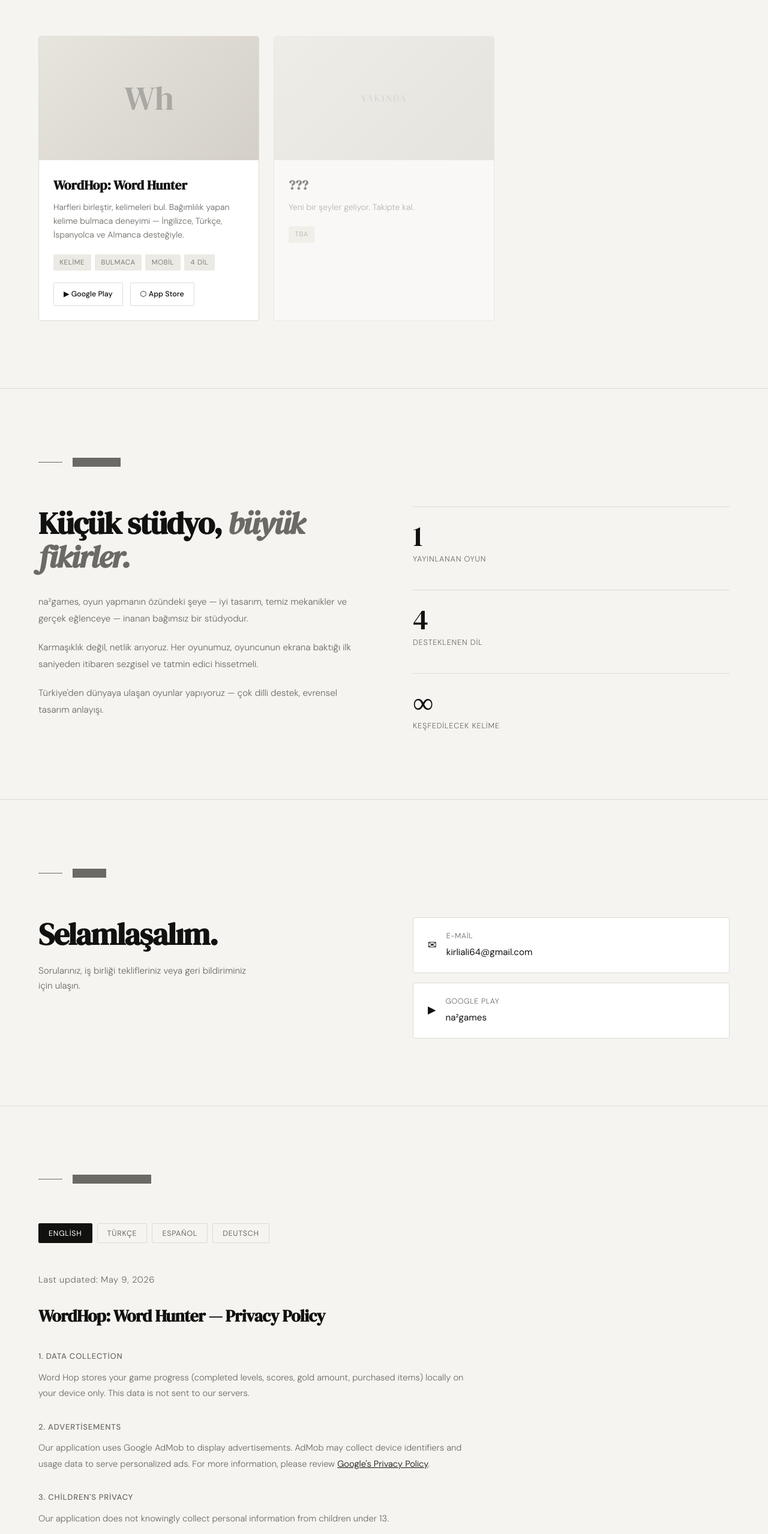
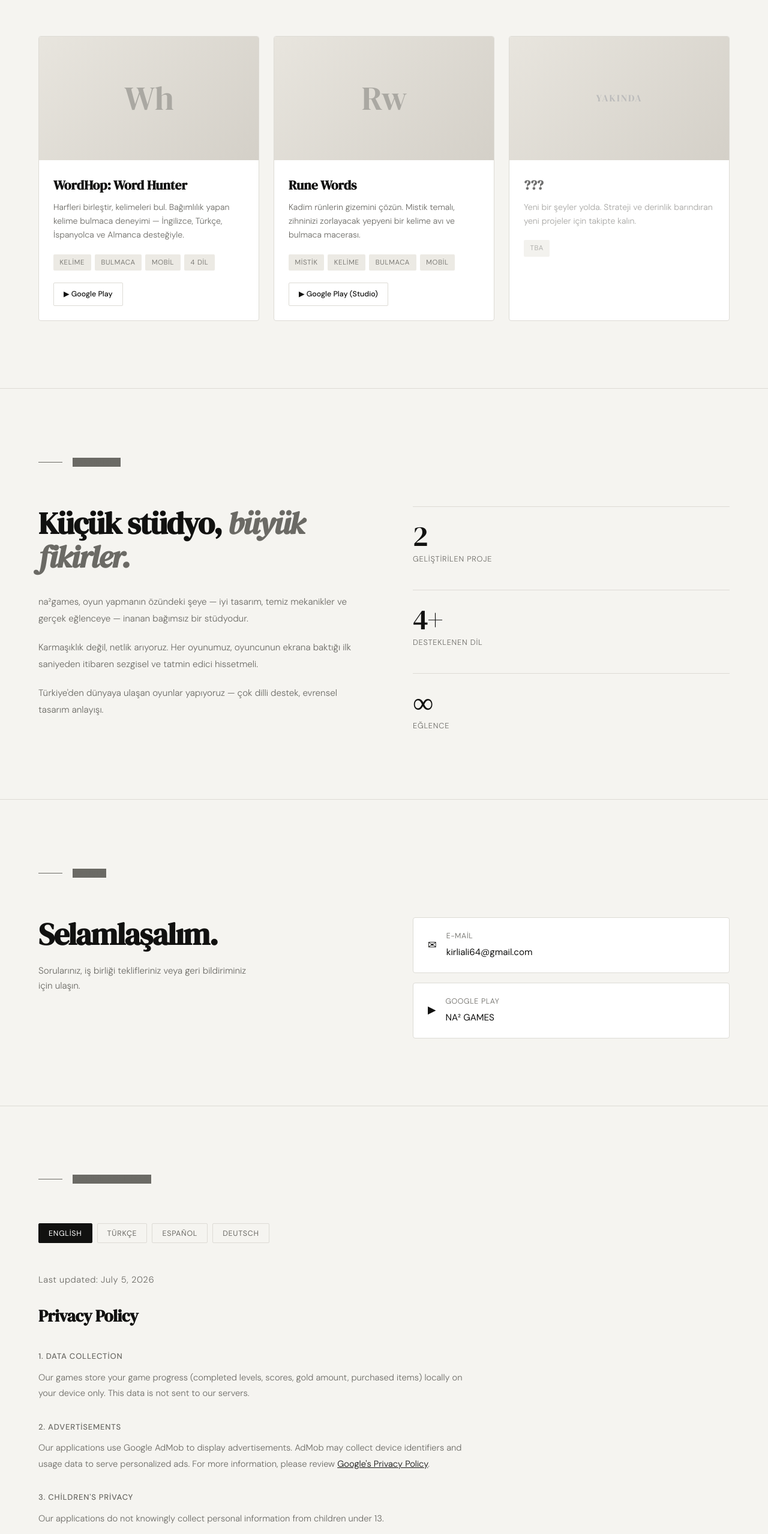
Before and after one commit to na2games/na2games.github.io, a plain HTML site: page index.html in a window 1280 px wide. Shown: the part 936-3493 px from the top of the page at 60% size. Drawn offline with Linux system fonts and the light colour scheme.

Commit message:
Update index.html

```diff
--- a/index.html
+++ b/index.html
@@ -137,6 +137,7 @@
       font-size: 3.5rem; color: #aaa8a2; letter-spacing: -0.02em;
     }
     .game-card-body { padding: 1.5rem; }
+    .game-card-body-soon { opacity: 0.6; }
     .game-card-title {
       font-family: 'DM Serif Display', serif;
       font-size: 1.35rem; margin-bottom: 0.4rem;
@@ -301,6 +302,7 @@
   </p>
   <div class="games-grid">
 
+    <!-- WordHop -->
     <div class="game-card fade-up">
       <div class="game-card-cover">Wh</div>
       <div class="game-card-body">
@@ -316,21 +318,42 @@
           <span class="tag">4 <span data-lang="tr">Dil</span><span data-lang="en">Languages</span></span>
         </div>
         <div class="store-links">
-          <a href="#" class="store-btn">▶ Google Play</a>
-          <a href="#" class="store-btn">⬡ App Store</a>
+          <a href="https://play.google.com/store/apps/details?id=com.na2games.wordhopkelimeavi&hl" target="_blank" rel="noopener" class="store-btn">▶ Google Play</a>
         </div>
       </div>
     </div>
 
-    <div class="game-card fade-up" style="opacity:0.45; pointer-events:none;">
+    <!-- Rune Words -->
+    <div class="game-card fade-up">
+      <div class="game-card-cover">Rw</div>
+      <div class="game-card-body">
+        <h3 class="game-card-title">Rune Words</h3>
+        <p class="game-card-desc">
+          <span data-lang="tr">Kadim rünlerin gizemini çözün. Mistik temalı, zihninizi zorlayacak yepyeni bir kelime avı ve bulmaca macerası.</span>
+          <span data-lang="en">Unravel the mystery of ancient runes. A brand new word hunt and puzzle adventure with a mystical theme to challenge your mind.</span>
+        </p>
+        <div class="game-tags">
+          <span class="tag"><span data-lang="tr">Mistik</span><span data-lang="en">Mystic</span></span>
+          <span class="tag"><span data-lang="tr">Kelime</span><span data-lang="en">Word</span></span>
+          <span class="tag"><span data-lang="tr">Bulmaca</span><span data-lang="en">Puzzle</span></span>
+          <span class="tag"><span data-lang="tr">Mobil</span><span data-lang="en">Mobile</span></span>
+        </div>
+        <div class="store-links">
+          <a href="https://play.google.com/store/apps/developer?id=NA%C2%B2+GAMES" target="_blank" rel="noopener" class="store-btn">▶ Google Play (Studio)</a>
+        </div>
+      </div>
+    </div>
+
+    <!-- Future Game (Coming Soon Placeholder) -->
+    <div class="game-card fade-up">
       <div class="game-card-cover" style="font-size:1rem; color:#bbb; letter-spacing:0.12em; text-transform:uppercase;">
         <span data-lang="tr">Yakında</span><span data-lang="en">Coming Soon</span>
       </div>
-      <div class="game-card-body">
+      <div class="game-card-body game-card-body-soon">
         <h3 class="game-card-title">???</h3>
         <p class="game-card-desc">
-          <span data-lang="tr">Yeni bir şeyler geliyor. Takipte kal.</span>
-          <span data-lang="en">Something new is coming. Stay tuned.</span>
+          <span data-lang="tr">Yeni bir şeyler yolda. Strateji ve derinlik barındıran yeni projeler için takipte kalın.</span>
+          <span data-lang="en">Something new is on the way. Stay tuned for new projects featuring strategy and depth.</span>
         </p>
         <div class="game-tags"><span class="tag">TBA</span></div>
       </div>
@@ -368,16 +391,16 @@
 
     <div class="about-stats">
       <div class="stat-item fade-up">
-        <div class="stat-number">1</div>
-        <div class="stat-label"><span data-lang="tr">Yayınlanan Oyun</span><span data-lang="en">Published Game</span></div>
+        <div class="stat-number">2</div>
+        <div class="stat-label"><span data-lang="tr">Geliştirilen Proje</span><span data-lang="en">Developed Projects</span></div>
       </div>
       <div class="stat-item fade-up">
-        <div class="stat-number">4</div>
+        <div class="stat-number">4+</div>
         <div class="stat-label"><span data-lang="tr">Desteklenen Dil</span><span data-lang="en">Supported Languages</span></div>
       </div>
       <div class="stat-item fade-up">
         <div class="stat-number">∞</div>
-        <div class="stat-label"><span data-lang="tr">Keşfedilecek Kelime</span><span data-lang="en">Words to Discover</span></div>
+        <div class="stat-label"><span data-lang="tr">Eğlence</span><span data-lang="en">Fun</span></div>
       </div>
     </div>
 
@@ -411,11 +434,11 @@
           <span class="contact-value">kirliali64@gmail.com</span>
         </div>
       </a>
-      <a href="https://play.google.com/store/apps/developer?id=na2games" target="_blank" rel="noopener" class="contact-item">
+      <a href="https://play.google.com/store/apps/developer?id=NA%C2%B2+GAMES" target="_blank" rel="noopener" class="contact-item">
         <span class="contact-icon">▶</span>
         <div>
           <span class="contact-label">Google Play</span>
-          <span class="contact-value">na²games</span>
+          <span class="contact-value">NA² GAMES</span>
         </div>
       </a>
     </div>
@@ -439,14 +462,14 @@
 
     <!-- EN -->
     <div class="privacy-section active" id="priv-en">
-      <p class="updated">Last updated: May 9, 2026</p>
-      <h2>WordHop: Word Hunter — Privacy Policy</h2>
+      <p class="updated">Last updated: July 5, 2026</p>
+      <h2>Privacy Policy</h2>
       <h3>1. Data Collection</h3>
-      <p>Word Hop stores your game progress (completed levels, scores, gold amount, purchased items) locally on your device only. This data is not sent to our servers.</p>
+      <p>Our games store your game progress (completed levels, scores, gold amount, purchased items) locally on your device only. This data is not sent to our servers.</p>
       <h3>2. Advertisements</h3>
-      <p>Our application uses Google AdMob to display advertisements. AdMob may collect device identifiers and usage data to serve personalized ads. For more information, please review <a href="https://policies.google.com/privacy" target="_blank">Google's Privacy Policy</a>.</p>
+      <p>Our applications use Google AdMob to display advertisements. AdMob may collect device identifiers and usage data to serve personalized ads. For more information, please review <a href="https://policies.google.com/privacy" target="_blank">Google's Privacy Policy</a>.</p>
       <h3>3. Children's Privacy</h3>
-      <p>Our application does not knowingly collect personal information from children under 13.</p>
+      <p>Our applications do not knowingly collect personal information from children under 13.</p>
       <h3>4. Data Security</h3>
       <p>Game data is stored locally and encrypted on your device to prevent unauthorized access. Internet connection is only used for ad delivery and time validation for daily rewards.</p>
       <h3>5. Contact</h3>
@@ -455,14 +478,14 @@
 
     <!-- TR -->
     <div class="privacy-section" id="priv-tr">
-      <p class="updated">Son güncelleme: 9 Mayıs 2026</p>
-      <h2>WordHop: Word Hunter — Gizlilik Politikası</h2>
+      <p class="updated">Son güncelleme: 5 Temmuz 2026</p>
+      <h2>Gizlilik Politikası</h2>
       <h3>1. Toplanan Veriler</h3>
-      <p>Word Hop, oyun ilerlemenizi (tamamlanan bölümler, puanlar, altın miktarı, satın alınan eşyalar) yalnızca cihazınızda yerel olarak saklar. Bu veriler sunucularımıza gönderilmez.</p>
+      <p>Oyunlarımız, oyun ilerlemenizi (tamamlanan bölümler, puanlar, altın miktarı, satın alınan eşyalar) yalnızca cihazınızda yerel olarak saklar. Bu veriler sunucularımıza gönderilmez.</p>
       <h3>2. Reklamlar</h3>
-      <p>Uygulamamız Google AdMob kullanarak reklam göstermektedir. AdMob, kişiselleştirilmiş reklamlar sunmak için cihaz tanımlayıcıları ve kullanım verilerini toplayabilir. Daha fazla bilgi için <a href="https://policies.google.com/privacy" target="_blank">Google Gizlilik Politikası</a>'nı inceleyiniz.</p>
+      <p>Uygulamalarımız Google AdMob kullanarak reklam göstermektedir. AdMob, kişiselleştirilmiş reklamlar sunmak için cihaz tanımlayıcıları ve kullanım verilerini toplayabilir. Daha fazla bilgi için <a href="https://policies.google.com/privacy" target="_blank">Google Gizlilik Politikası</a>'nı inceleyiniz.</p>
       <h3>3. Çocukların Gizliliği</h3>
-      <p>Uygulamamız 13 yaş altı çocuklardan bilerek kişisel bilgi toplamaz.</p>
+      <p>Uygulamalarımız 13 yaş altı çocuklardan bilerek kişisel bilgi toplamaz.</p>
       <h3>4. Veri Güvenliği</h3>
       <p>Oyun verileri yetkisiz erişimi engellemek amacıyla cihazınızda şifrelenmiş olarak yerel şekilde saklanır. İnternet bağlantısı yalnızca reklam gösterimi ve günlük ödüller için zaman doğrulaması amacıyla kullanılır.</p>
       <h3>5. İletişim</h3>
@@ -471,10 +494,10 @@
 
     <!-- ES -->
     <div class="privacy-section" id="priv-es">
-      <p class="updated">Última actualización: 9 de mayo de 2026</p>
-      <h2>WordHop: Word Hunter — Política de Privacidad</h2>
+      <p class="updated">Última actualización: 5 de julio de 2026</p>
+      <h2>Política de Privacidad</h2>
       <h3>1. Datos Recopilados</h3>
-      <p>Word Hop almacena tu progreso de juego (niveles completados, puntuaciones, cantidad de oro, objetos comprados) únicamente en tu dispositivo. Estos datos no se envían a nuestros servidores.</p>
+      <p>Nuestros juegos almacenan tu progreso de juego (niveles completados, puntuaciones, cantidad de oro, objetos comprados) únicamente en tu dispositivo. Estos datos no se envían a nuestros servidores.</p>
       <h3>2. Publicidad</h3>
       <p>Nuestra aplicación utiliza Google AdMob para mostrar anuncios. AdMob puede recopilar identificadores de dispositivo y datos de uso para mostrar anuncios personalizados. Para más información, consulta la <a href="https://policies.google.com/privacy" target="_blank">Política de Privacidad de Google</a>.</p>
       <h3>3. Privacidad de los Niños</h3>
@@ -487,10 +510,10 @@
 
     <!-- DE -->
     <div class="privacy-section" id="priv-de">
-      <p class="updated">Zuletzt aktualisiert: 9. Mai 2026</p>
-      <h2>WordHop: Word Hunter — Datenschutzerklärung</h2>
+      <p class="updated">Zuletzt aktualisiert: 5. Juli 2026</p>
+      <h2>Datenschutzerklärung</h2>
       <h3>1. Datenerfassung</h3>
-      <p>Word Hop speichert Ihren Spielfortschritt (abgeschlossene Level, Punkte, Goldmenge, gekaufte Gegenstände) ausschließlich lokal auf Ihrem Gerät. Diese Daten werden nicht an unsere Server übermittelt.</p>
+      <p>Unsere Spiele speichern Ihren Spielfortschritt (abgeschlossene Level, Punkte, Goldmenge, gekaufte Gegenstände) ausschließlich lokal auf Ihrem Gerät. Diese Daten werden nicht an unsere Server übermittelt.</p>
       <h3>2. Werbung</h3>
       <p>Unsere App verwendet Google AdMob zur Anzeige von Werbung. AdMob kann Gerätekennungen und Nutzungsdaten erfassen, um personalisierte Anzeigen zu schalten. Weitere Informationen finden Sie in der <a href="https://policies.google.com/privacy" target="_blank">Datenschutzrichtlinie von Google</a>.</p>
       <h3>3. Datenschutz für Kinder</h3>
```
